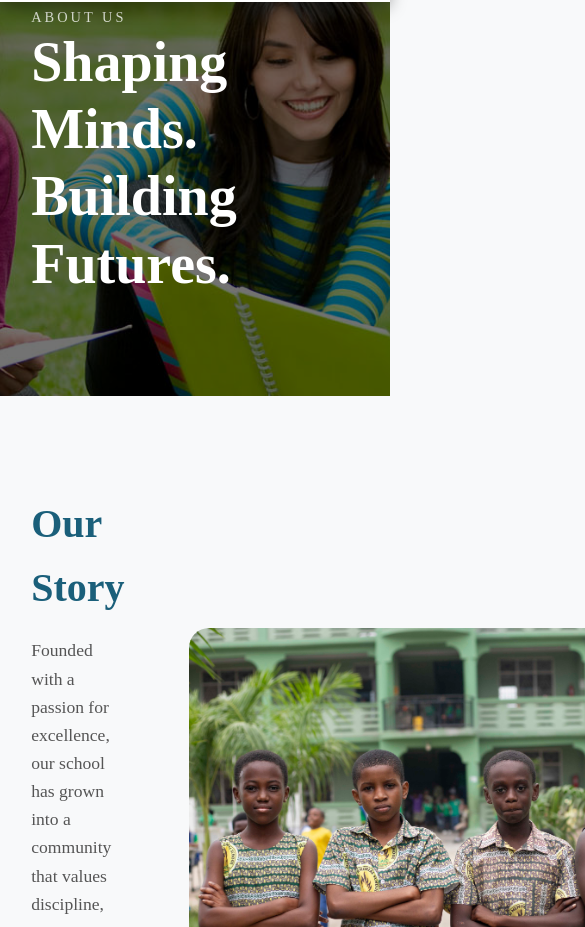
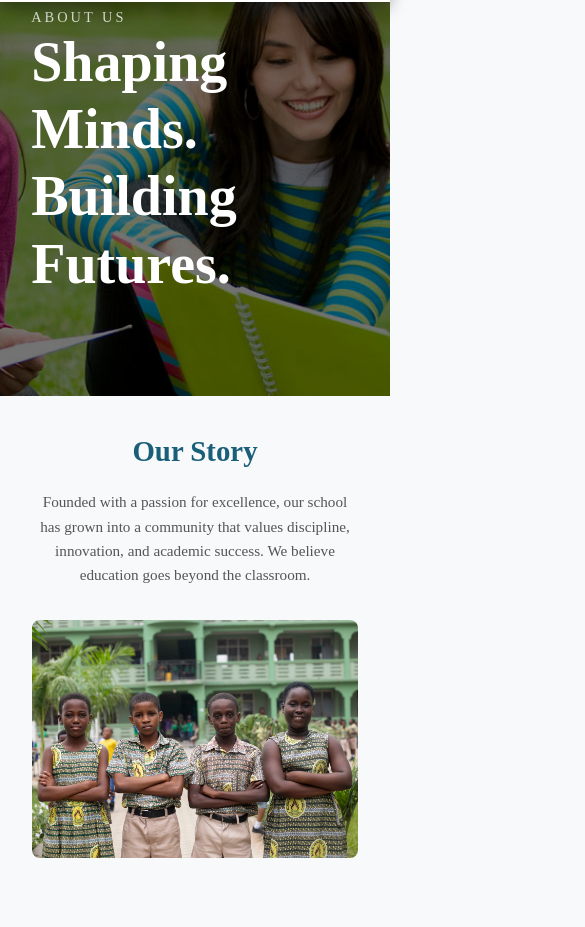
Before and after one commit to pasmanuel/edu-schools, a plain HTML site: page about_page.html in a window 390 px wide. Shown: the part 110-1037 px from the top of the page, 585 px wide, since content can reach past the window. Drawn offline with nearby package versions, Linux system fonts and the light colour scheme.

Commit message:
responsive

```diff
--- a/styles/about_styles.css
+++ b/styles/about_styles.css
@@ -502,6 +502,62 @@ color: #1a5f7a;
 
     /* to about story media */
 
+/* Base styles */
+.about-story {
+  display: flex;
+  align-items: center;
+  justify-content: space-between;
+  gap: 2rem; /* space between text and image */
+  padding: 2rem;
+  flex-wrap: wrap; /* allow items to wrap on smaller screens */
+}
+
+.about-story .story-text {
+  flex: 1 1 400px; /* allow text to shrink/grow, minimum 400px */
+}
+
+.about-story .story-text h2 {
+  font-size: 2rem;
+  margin-bottom: 1rem;
+}
+
+.about-story .story-text p {
+  font-size: 1rem;
+  line-height: 1.6;
+}
+
+.about-story .story-image {
+  flex: 1 1 400px; /* allow image to shrink/grow */
+  display: flex;
+  justify-content: center;
+}
+
+.about-story .story-image img {
+  width: 100%;
+  height: auto;
+  border-radius: 8px;
+}
+
+/* Responsive: stack vertically on smaller screens */
+@media (max-width: 768px) {
+  .about-story {
+    flex-direction: column;
+    text-align: center;
+  }
+
+  .about-story .story-text,
+  .about-story .story-image {
+    flex: 1 1 100%;
+  }
+
+  .about-story .story-text h2 {
+    font-size: 1.8rem;
+  }
+
+  .about-story .story-text p {
+    font-size: 0.95rem;
+  }
+}
 
 
 
--- a/styles/stylesheet.css
+++ b/styles/stylesheet.css
@@ -575,13 +575,13 @@ body{
 
 
 
-.about-story {
+/* .about-story {
   display: grid;
   grid-template-columns: 1.2fr 1fr;
   gap: 4rem;
   padding: 6rem 8%;
   align-items: center;
-}
+} */
 
 .story-text h2 {
   font-size: 2.5rem;
```
